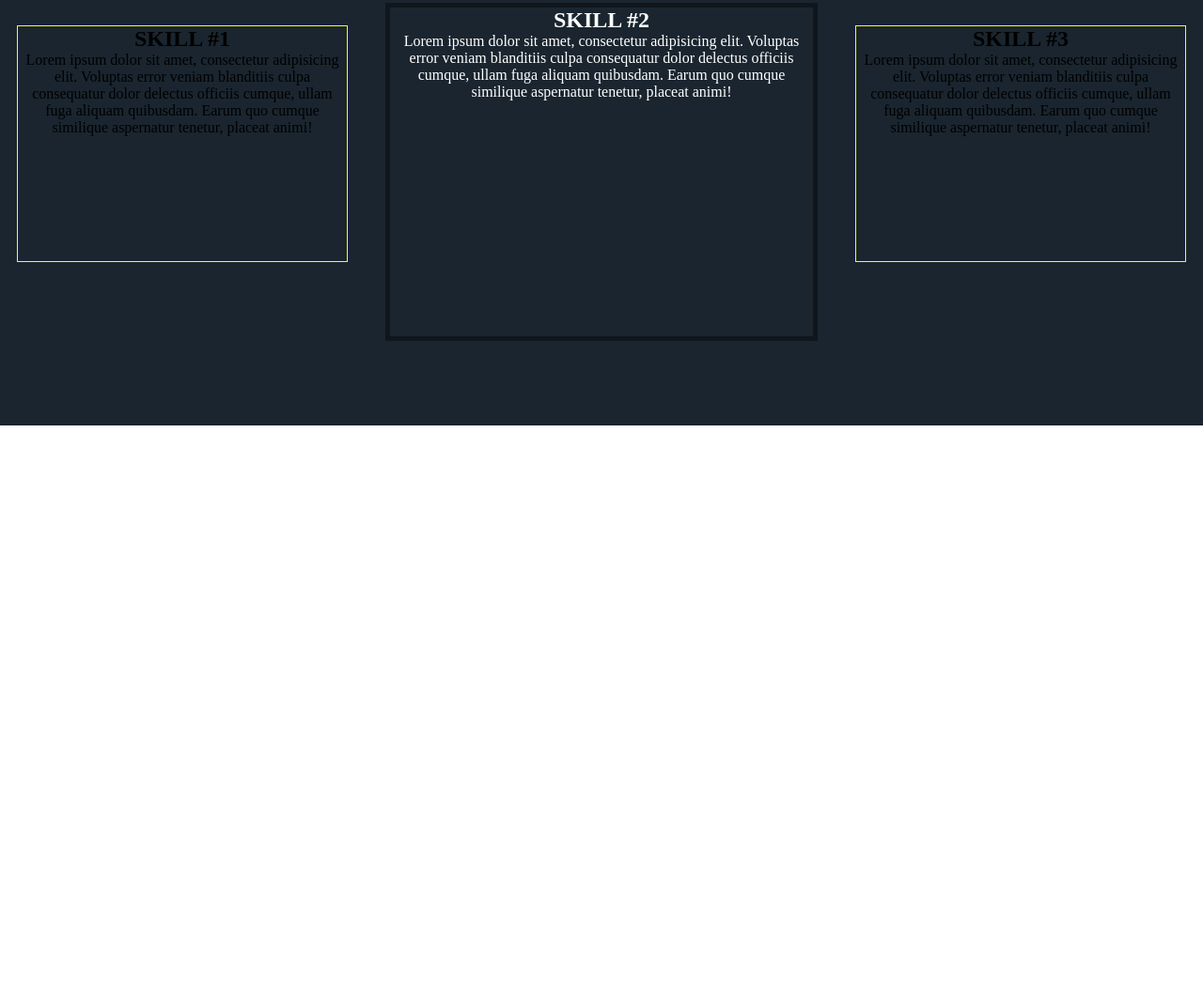
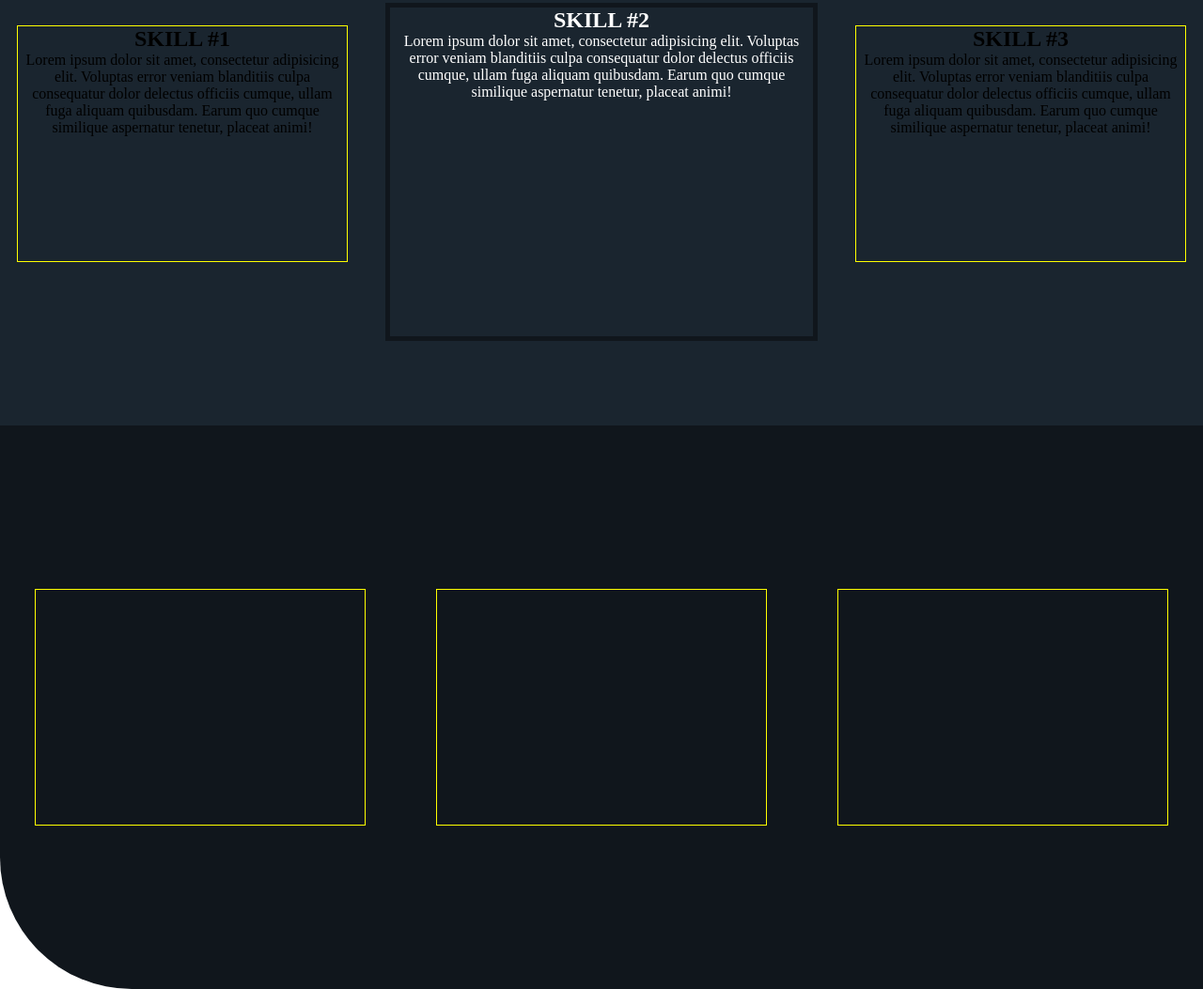
Before and after one commit to Cav415/personal-profile, a plain HTML site: page index.html in a window 1280 px wide. Shown: the part 1533-2586 px from the top of the page at 94% size. Before the commit the page ends 1986 px from the top, so only its background shows below. Drawn offline with Linux system fonts and the light colour scheme.

Commit message:
complete skeleton

```diff
--- a/assets/style.css
+++ b/assets/style.css
@@ -168,3 +168,24 @@ header a {
     margin-left: 40px;
     color: white;
 }
+
+/* Projects Section */
+
+
+.projects-content {
+    display: flex;
+    height: 600px;
+    background-color: #10161c;
+    justify-content: center;
+    justify-content: space-around;
+    align-items: center;
+    border-bottom-left-radius: 140px;
+}
+
+.icon {
+
+    height: 250px;
+    width: 350px;
+    border: solid 1px yellow;
+
+}
--- a/index.html
+++ b/index.html
@@ -95,7 +95,13 @@
         </div>
     </div>
 </section>
-
+<section class="projects">
+    <div class="projects-content">
+        <div class="icon"></div>
+        <div class="icon"></div>
+        <div class="icon"></div>
+    </div>
+</section>
 </body>
 
 </html>
```
